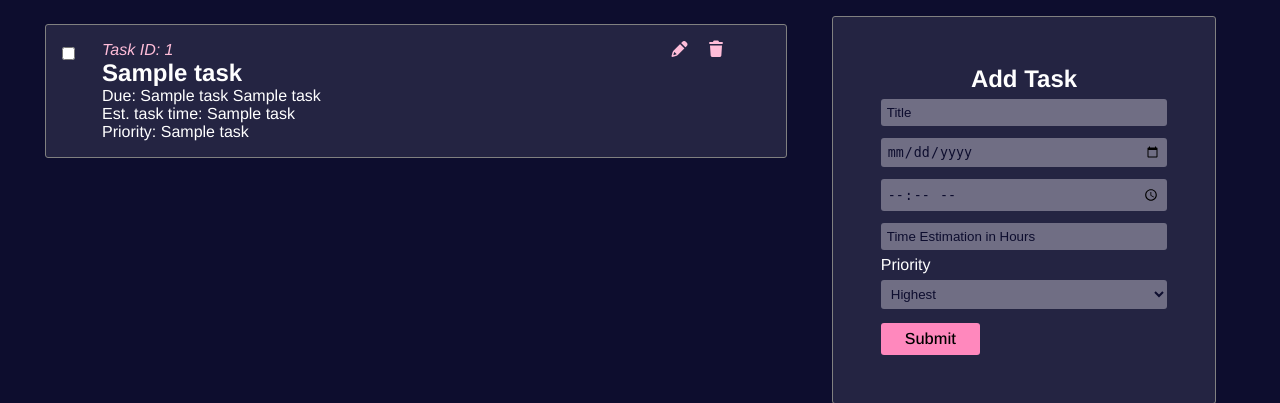
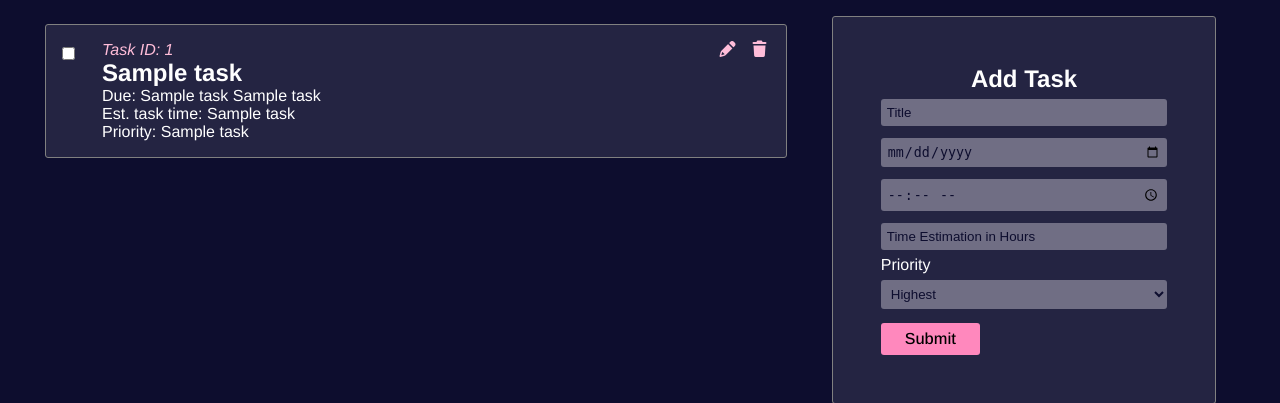
Before and after one commit to av3ry3ris/taskApp, a Flask app: template templates/index.html in a window 1280 px wide. Shown: the part 87-490 px from the top of the page. Run offline with Flask 3, Linux system fonts and the light colour scheme; the template is opened without the code that fills it: most values are stand-ins (such as "Sample title", 1, 10 or a date in 2020); some libraries are stand-ins or nearby versions.

Commit message:
Edit buttons alignment was wonky

```diff
--- a/static/css/main.css
+++ b/static/css/main.css
@@ -143,6 +143,10 @@ header h1 {
 
 .btns-box {
     width: 15%;
+    display: flex;
+    flex-flow: row nowrap;
+    justify-content: flex-end;
+    align-items: flex-start;
 }
 
 .btns-box i:first-child {
```
